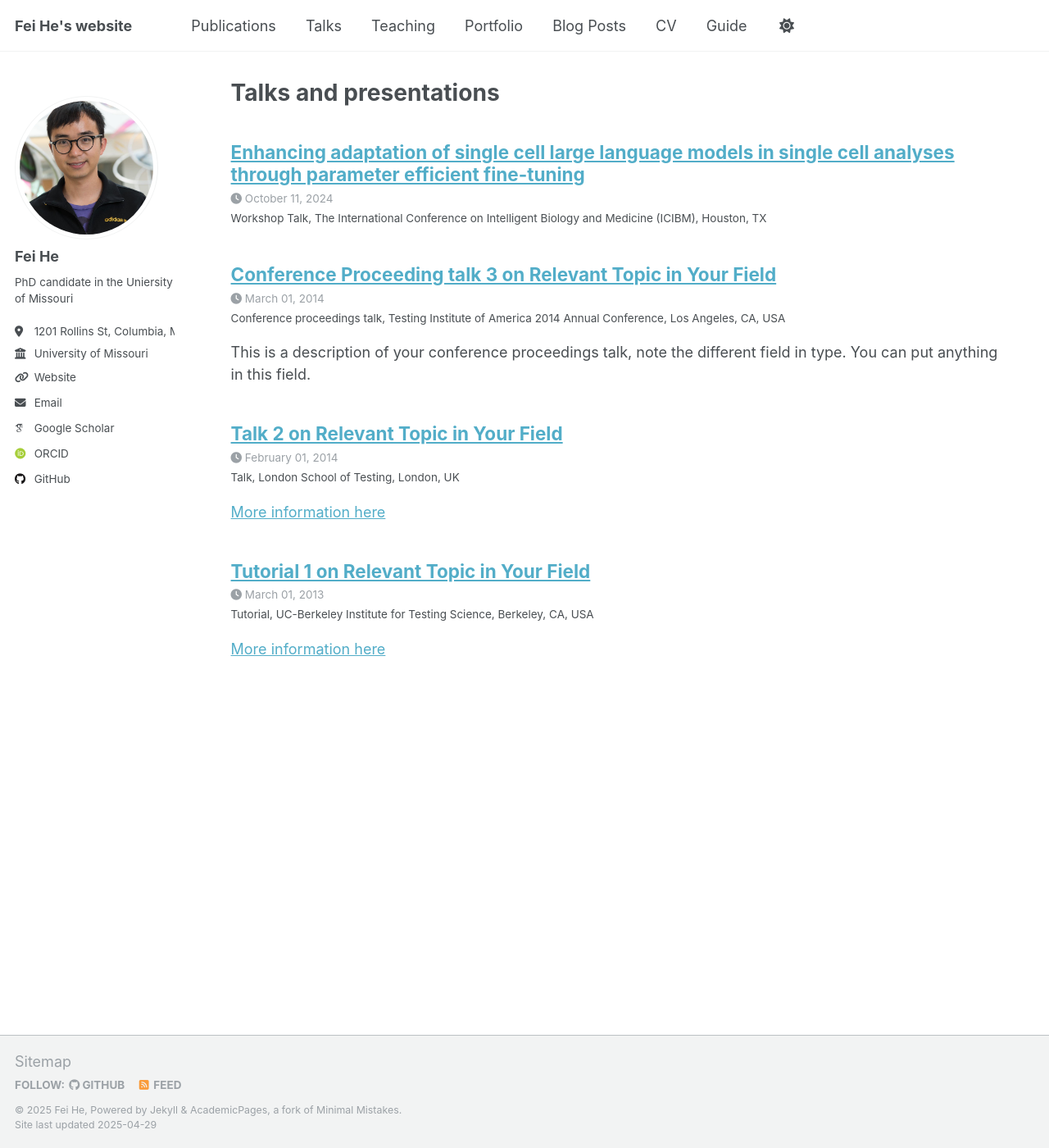
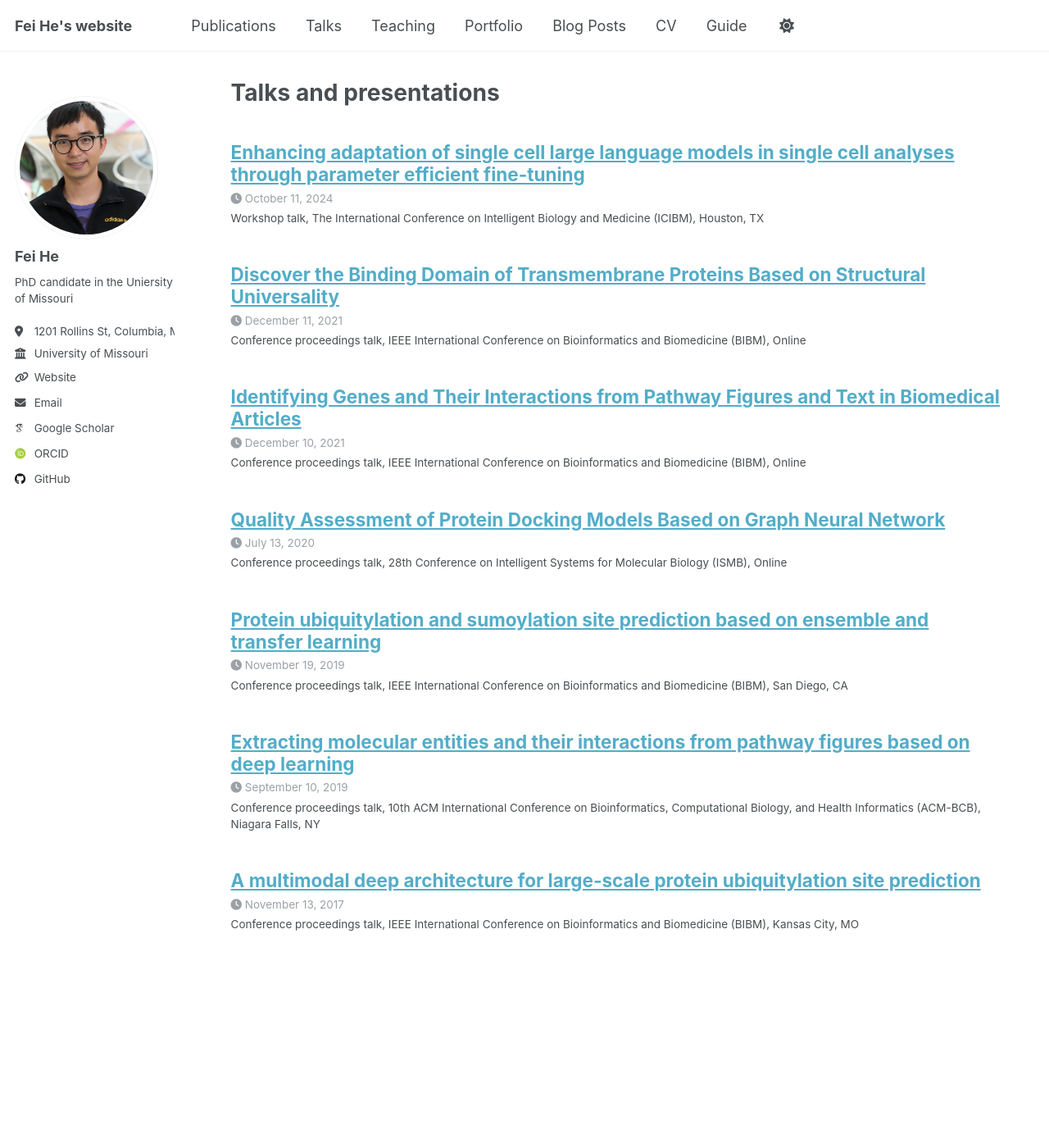
Before and after one commit to coffee19850519/coffee19850519.github.io, a Jekyll site: the page built from _pages/talks.html, in a window 1280 px wide and 1400 px high. Shown: the whole window at 82% size. Built offline with Jekyll 4.4.1, drawn with Linux system fonts in a browser that asks for light colours; some web fonts are replaced.

Commit message:
Update talks

```diff
--- a/_talks/2013-03-01-tutorial-1.md
+++ /dev/null
@@ -1,13 +0,0 @@
----
-title: "Tutorial 1 on Relevant Topic in Your Field"
-collection: talks
-type: "Tutorial"
-permalink: /talks/2013-03-01-tutorial-1
-venue: "UC-Berkeley Institute for Testing Science"
-date: 2013-03-01
-location: "Berkeley, CA, USA"
----
-
-[More information here](http://exampleurl.com)
-
-This is a description of your tutorial, note the different field in type. This is a markdown files that can be all markdown-ified like any other post. Yay markdown!
--- a/_talks/2014-02-01-talk-2.md
+++ /dev/null
@@ -1,13 +0,0 @@
----
-title: "Talk 2 on Relevant Topic in Your Field"
-collection: talks
-type: "Talk"
-permalink: /talks/2014-02-01-talk-2
-venue: "London School of Testing"
-date: 2014-02-01
-location: "London, UK"
----
-
-[More information here](http://example2.com)
-
-This is a description of your talk, which is a markdown files that can be all markdown-ified like any other post. Yay markdown!
--- a/_talks/2014-03-01-talk-3.md
+++ /dev/null
@@ -1,11 +0,0 @@
----
-title: "Conference Proceeding talk 3 on Relevant Topic in Your Field"
-collection: talks
-type: "Conference proceedings talk"
-permalink: /talks/2014-03-01-talk-3
-venue: "Testing Institute of America 2014 Annual Conference"
-date: 2014-03-01
-location: "Los Angeles, CA, USA"
----
-
-This is a description of your conference proceedings talk, note the different field in type. You can put anything in this field.
--- /dev/null
+++ b/_talks/2017-11-13.md
@@ -0,0 +1,9 @@
+---
+title: "A multimodal deep architecture for large-scale protein ubiquitylation site prediction"
+collection: talks
+type: "Conference proceedings talk"
+permalink: /talks/2017-11-13
+venue: "IEEE International Conference on Bioinformatics and Biomedicine (BIBM)"
+date: 2017-11-13
+location: "Kansas City, MO"
+---
--- /dev/null
+++ b/_talks/2019-09-10.md
@@ -0,0 +1,9 @@
+---
+title: "Extracting molecular entities and their interactions from pathway figures based on deep learning"
+collection: talks
+type: "Conference proceedings talk"
+permalink: /talks/2019-09-10
+venue: "10th ACM International Conference on Bioinformatics, Computational Biology, and Health Informatics (ACM-BCB)"
+date: 2019-09-10
+location: "Niagara Falls, NY"
+---
--- /dev/null
+++ b/_talks/2019-11-19.md
@@ -0,0 +1,9 @@
+---
+title: "Protein ubiquitylation and sumoylation site prediction based on ensemble and transfer learning"
+collection: talks
+type: "Conference proceedings talk"
+permalink: /talks/2019-11-19
+venue: "IEEE International Conference on Bioinformatics and Biomedicine (BIBM)"
+date: 2019-11-19
+location: "San Diego, CA"
+---
--- /dev/null
+++ b/_talks/2020-07-13.md
@@ -0,0 +1,9 @@
+---
+title: "Quality Assessment of Protein Docking Models Based on Graph Neural Network"
+collection: talks
+type: "Conference proceedings talk"
+permalink: /talks/2020-07-13
+venue: "28th Conference on Intelligent Systems for Molecular Biology (ISMB)"
+date: 2020-07-13
+location: "Online"
+---
--- /dev/null
+++ b/_talks/2021-12-10.md
@@ -0,0 +1,9 @@
+---
+title: "Identifying Genes and Their Interactions from Pathway Figures and Text in Biomedical Articles"
+collection: talks
+type: "Conference proceedings talk"
+permalink: /talks/2021-12-10
+venue: "IEEE International Conference on Bioinformatics and Biomedicine (BIBM)"
+date: 2021-12-10
+location: "Online"
+---
--- /dev/null
+++ b/_talks/2021-12-11.md
@@ -0,0 +1,9 @@
+---
+title: "Discover the Binding Domain of Transmembrane Proteins Based on Structural Universality"
+collection: talks
+type: "Conference proceedings talk"
+permalink: /talks/2021-12-11
+venue: "IEEE International Conference on Bioinformatics and Biomedicine (BIBM)"
+date: 2021-12-11
+location: "Online"
+---
```
Also changed, not shown: _talks/2024-10-11.md (+1 -1 lines).
